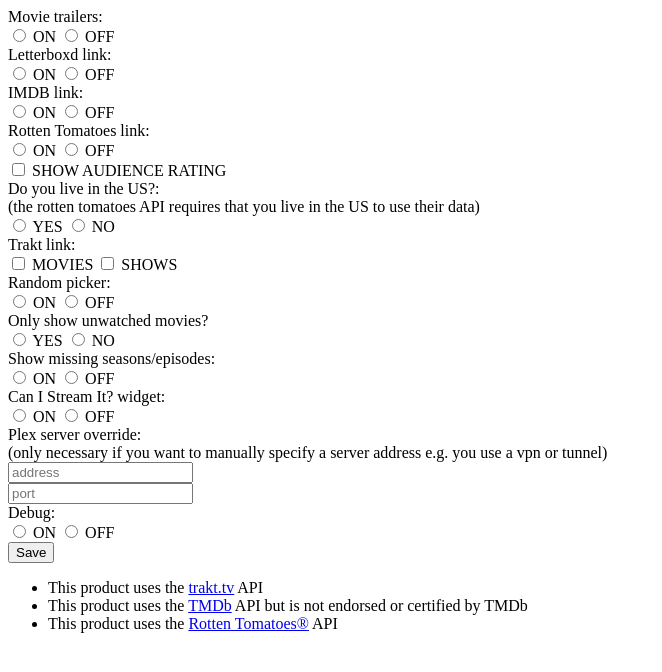
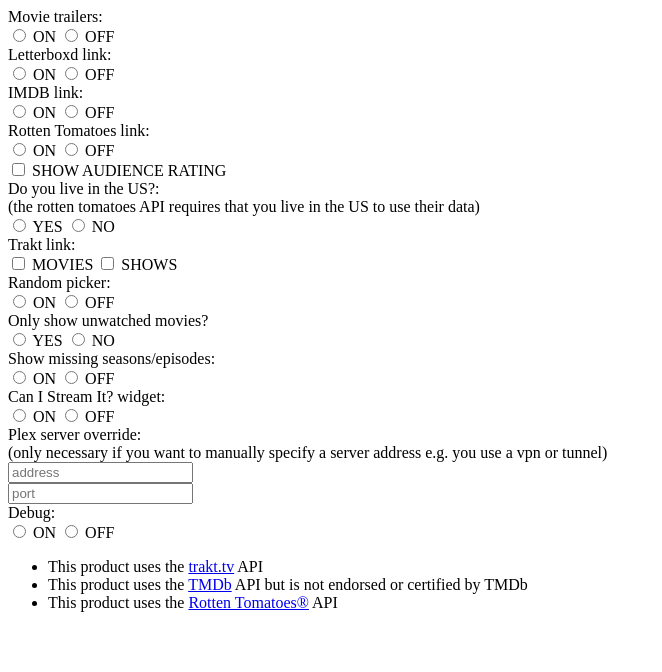
Before and after one commit to Transmogrify-for-Plex/Transmogrify-for-Plex-firefox, a website: page data/options.html in a window 1280 px wide. Shown: the whole page, without its empty margins (0-662 px from the left). Drawn offline with Linux system fonts and the light colour scheme.

Commit message:
options are now saved automatically

```diff
--- a/data/css/options.css
+++ b/data/css/options.css
@@ -67,25 +67,6 @@ input[type="number"] {
     margin-top: 120px;
 }
 
-#save {
-    float: left;
-    clear: both;
-    margin-top: 50px;
-    margin-left: 110px;
-    background: none;
-    color: #E69533;
-    border: 1px solid #E69533;
-    border-color: #E69533 #E69533 #E69533;
-    cursor: pointer;
-    font-size: 40px;
-}
-
-#save:hover, #save:focus {
-    background-color: #E69533;
-    color: #EEEEEE;
-    outline: 0;
-}
-
 .thanks {
     font-size: 20px;
     position: absolute;
--- a/data/options.html
+++ b/data/options.html
@@ -147,8 +147,6 @@
             </div>
         </div>
 
-        <button id="save">Save</button>
-
     <ul class="thanks">
         <li>This product uses the <a href="http://trakt.tv" target="blank">trakt.tv</a> API</li>
         <li>This product uses the <a href="http://www.themoviedb.org" target="blank">TMDb</a> API but is not endorsed or certified by TMDb</li>
```
Also changed, not shown: data/options.js (+5 -8 lines).
